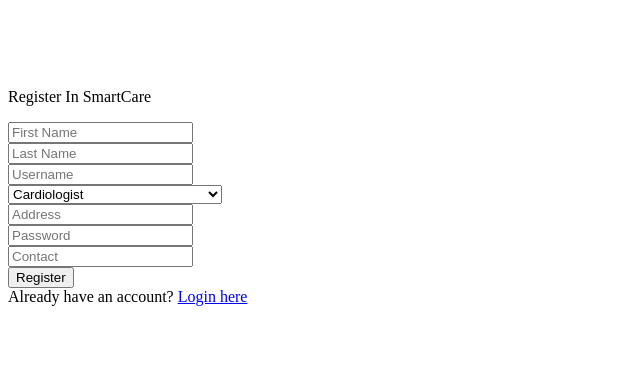
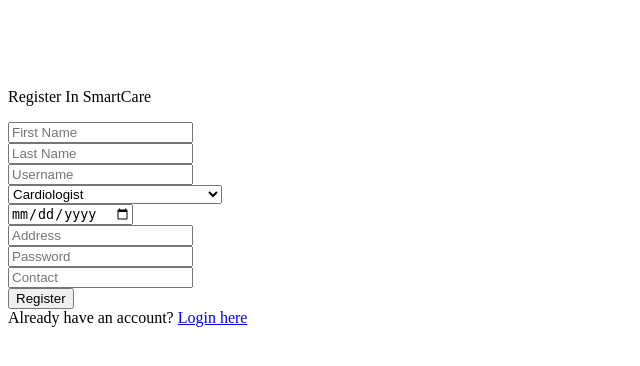
Before and after one commit to sandra-saah/SmartcareAppProject-Final, a Django app: page /nursesignup in a window 1280 px wide. Shown: the part 44-410 px from the top of the page, without its empty margins (0-640 px from the left). Run offline with Django 4.2, Linux system fonts and the light colour scheme; some libraries are stand-ins or nearby versions.

Commit message:
dob update

```diff
--- a/SmartcareProject/accounts/forms.py
+++ b/SmartcareProject/accounts/forms.py
@@ -19,9 +19,10 @@ class DoctorUserForm(forms.ModelForm):
         'password': forms.PasswordInput()
         }
 class DoctorForm(forms.ModelForm):
+    date_of_birth = forms.DateField(widget=forms.DateInput(attrs={'type': 'date'}), required=True)
     class Meta:
         model=models.Doctor
-        fields=['address','mobile','department','status']
+        fields=['address','mobile','department','status','date_of_birth']
 
 class NurseUserForm(forms.ModelForm):
     class Meta:
@@ -31,9 +32,10 @@ class NurseUserForm(forms.ModelForm):
         'password': forms.PasswordInput()
         }
 class NurseForm(forms.ModelForm):
+    date_of_birth = forms.DateField(widget=forms.DateInput(attrs={'type': 'date'}), required=True)
     class Meta:
         model=models.Nurse
-        fields=['address','mobile','department','status']
+        fields=['address','mobile','department','status','date_of_birth']
 
 class PatientUserForm(forms.ModelForm):
     class Meta:
--- a/SmartcareProject/templates/smartcare/admin_add_doctor.html
+++ b/SmartcareProject/templates/smartcare/admin_add_doctor.html
@@ -44,6 +44,9 @@
               {% render_field doctorForm.department class="form-control" placeholder="Department" %}
             </div>
             <div class="form-group">
+              {% render_field doctorForm.date_of_birth class="form-control" placeholder="Date of Birth" %}
+            </div>
+            <div class="form-group">
               {% render_field doctorForm.address class="form-control" placeholder="Address" %}
             </div>
 
--- a/SmartcareProject/templates/smartcare/admin_add_nurse.html
+++ b/SmartcareProject/templates/smartcare/admin_add_nurse.html
@@ -31,6 +31,9 @@
               {% render_field nurseForm.department class="form-control" placeholder="Department" %}
             </div>
             <div class="form-group">
+              {% render_field nurseForm.date_of_birth class="form-control" placeholder="Date of Birth" %}
+            </div>
+            <div class="form-group">
               {% render_field nurseForm.address class="form-control" placeholder="Address" %}
             </div>
 
--- a/SmartcareProject/templates/smartcare/admin_update_doctor.html
+++ b/SmartcareProject/templates/smartcare/admin_update_doctor.html
@@ -70,6 +70,9 @@
             <div class="form-group">
               {% render_field doctorForm.department class="form-control" placeholder="Department" %}
             </div>
+            <div class="form-group">
+              {% render_field doctorForm.date_of_birth class="form-control" placeholder="Date of Birth" %}
+            </div>
           </div>
           <div class="col-md-6">
             <div class="form-group">
--- a/SmartcareProject/templates/smartcare/admin_update_nurse.html
+++ b/SmartcareProject/templates/smartcare/admin_update_nurse.html
@@ -70,6 +70,9 @@
             <div class="form-group">
               {% render_field nurseForm.department class="form-control" placeholder="Department" %}
             </div>
+            <div class="form-group">
+              {% render_field nurseForm.date_of_birth class="form-control" placeholder="Date of Birth" %}
+            </div>
           </div>
           <div class="col-md-6">
             <div class="form-group">
--- a/SmartcareProject/templates/smartcare/doctorsignup.html
+++ b/SmartcareProject/templates/smartcare/doctorsignup.html
@@ -43,6 +43,9 @@
                 {% render_field doctorForm.department class="form-control" placeholder="Department" %}
               </div>
               <div class="form-group">
+                {% render_field doctorForm.date_of_birth class="form-control" placeholder="Date of Birth" %}
+              </div>
+              <div class="form-group">
                 {% render_field doctorForm.address class="form-control" placeholder="Address" %}
               </div>
 
--- a/SmartcareProject/templates/smartcare/nursesignup.html
+++ b/SmartcareProject/templates/smartcare/nursesignup.html
@@ -46,6 +46,9 @@
                 {% render_field nurseForm.department class="form-control" placeholder="Department" %}
               </div>
               <div class="form-group">
+                {% render_field nurseForm.date_of_birth class="form-control" placeholder="Date of Birth" %}
+              </div>
+              <div class="form-group">
                 {% render_field nurseForm.address class="form-control" placeholder="Address" %}
               </div>
             <div class="col-md-6">
```
Also changed, not shown: SmartcareProject/db.sqlite3.
